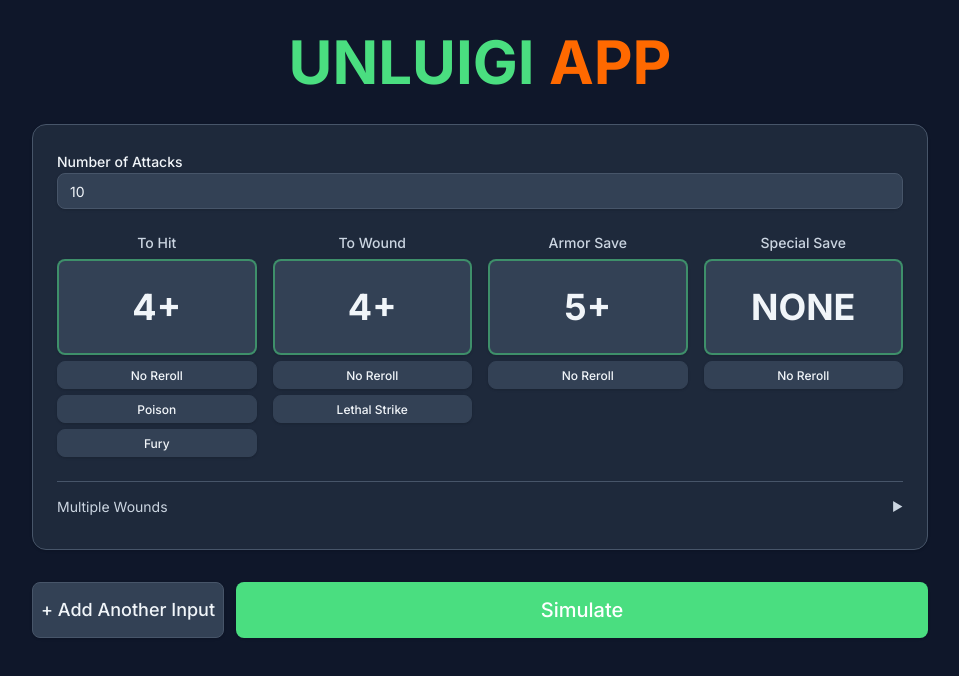
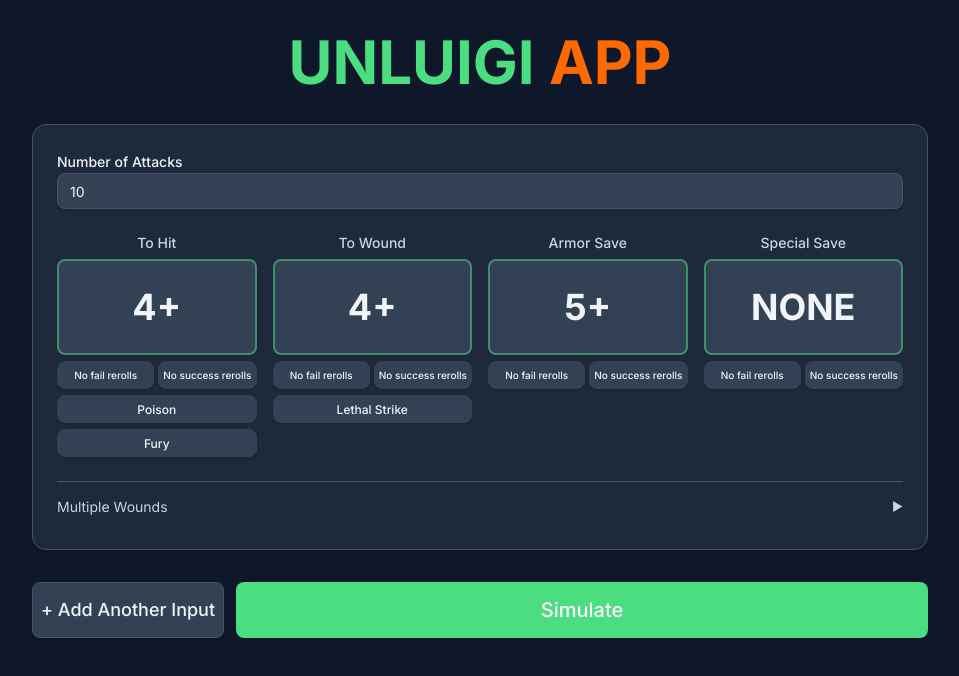
Before and after one commit to Banzgo/unluigi, a React (Vite) app: page / in a window 1280 px wide. Shown: the top 676 px of the page, without its empty margins (160-1119 px from the left). Built offline with nearby package versions, Linux system fonts and the light colour scheme.

Commit message:
Refactor reroll system to support split success and failure types, updating related components and tests for consistency.

```diff
--- a/src/App.tsx
+++ b/src/App.tsx
@@ -21,10 +21,14 @@ function App() {
       wound: 4,
       armorSave: 5,
       specialSave: "none",
-      rerollHits: "none",
-      rerollWounds: "none",
-      rerollArmorSaves: "none",
-      rerollSpecialSaves: "none",
+      rerollHitFailures: "none",
+      rerollHitSuccesses: "none",
+      rerollWoundFailures: "none",
+      rerollWoundSuccesses: "none",
+      rerollArmorSaveFailures: "none",
+      rerollArmorSaveSuccesses: "none",
+      rerollSpecialSaveFailures: "none",
+      rerollSpecialSaveSuccesses: "none",
       poison: false,
       lethalStrike: false,
       fury: false,
@@ -46,10 +50,14 @@ function App() {
         wound: 4,
         armorSave: 5,
         specialSave: "none",
-        rerollHits: "none",
-        rerollWounds: "none",
-        rerollArmorSaves: "none",
-        rerollSpecialSaves: "none",
+        rerollHitFailures: "none",
+        rerollHitSuccesses: "none",
+        rerollWoundFailures: "none",
+        rerollWoundSuccesses: "none",
+        rerollArmorSaveFailures: "none",
+        rerollArmorSaveSuccesses: "none",
+        rerollSpecialSaveFailures: "none",
+        rerollSpecialSaveSuccesses: "none",
         poison: false,
         lethalStrike: false,
         fury: false,
@@ -98,14 +106,18 @@ function App() {
       const params: SimulationParameters = {
         numAttacks: input.numAttacks,
         toHit: input.hit === "auto" ? "auto" : input.hit,
-        rerollHits: input.rerollHits,
+        rerollHitFailures: input.rerollHitFailures,
+        rerollHitSuccesses: input.rerollHitSuccesses,
         toWound: input.wound === "auto" ? "auto" : input.wound,
-        rerollWounds: input.rerollWounds,
+        rerollWoundFailures: input.rerollWoundFailures,
+        rerollWoundSuccesses: input.rerollWoundSuccesses,
         armorSave: input.armorSave === "none" ? "none" : input.armorSave,
         armorPiercing: 0,
-        rerollArmorSaves: input.rerollArmorSaves,
+        rerollArmorSaveFailures: input.rerollArmorSaveFailures,
+        rerollArmorSaveSuccesses: input.rerollArmorSaveSuccesses,
         specialSave: input.specialSave === "none" ? "none" : input.specialSave,
-        rerollSpecialSaves: input.rerollSpecialSaves,
+        rerollSpecialSaveFailures: input.rerollSpecialSaveFailures,
+        rerollSpecialSaveSuccesses: input.rerollSpecialSaveSuccesses,
         poison: input.poison,
         lethalStrike: input.lethalStrike,
         fury: input.fury,
--- a/src/components/DiceInput.tsx
+++ b/src/components/DiceInput.tsx
@@ -1,5 +1,5 @@
 import { useState } from "react";
-import { parseDiceExpression, type RerollType } from "../engine";
+import { parseDiceExpression, type SuccessRerollType, type FailureRerollType } from "../engine";
 import { Button } from "./ui/button";
 import { Card } from "./ui/card";
 import { Input } from "./ui/input";
@@ -14,10 +14,14 @@ export interface DiceInputState {
   wound: ToggleValue;
   armorSave: ToggleValue;
   specialSave: ToggleValue;
-  rerollHits: RerollType;
-  rerollWounds: RerollType;
-  rerollArmorSaves: RerollType;
-  rerollSpecialSaves: RerollType;
+  rerollHitFailures: FailureRerollType;
+  rerollHitSuccesses: SuccessRerollType;
+  rerollWoundFailures: FailureRerollType;
+  rerollWoundSuccesses: SuccessRerollType;
+  rerollArmorSaveFailures: FailureRerollType;
+  rerollArmorSaveSuccesses: SuccessRerollType;
+  rerollSpecialSaveFailures: FailureRerollType;
+  rerollSpecialSaveSuccesses: SuccessRerollType;
   poison: boolean;
   lethalStrike: boolean;
   fury: boolean;
@@ -44,28 +48,43 @@ export function DiceInput({
   const hitOptions: ToggleValue[] = [2, 3, 4, 5, 6, "auto"];
   const woundOptions: ToggleValue[] = [2, 3, 4, 5, 6, "auto"];
   const saveOptions: ToggleValue[] = [2, 3, 4, 5, 6, "none"];
-  const rerollOptions: RerollType[] = ["none", "1s", "fails", "successes"];
+  const failureRerollOptions: FailureRerollType[] = ["none", "1s", "all"];
+  const successRerollOptions: SuccessRerollType[] = ["none", "6s", "all"];
 
   const cycleValue = (current: ToggleValue, options: ToggleValue[]) => {
     const currentIndex = options.indexOf(current);
     return options[(currentIndex + 1) % options.length];
   };
 
-  const cycleReroll = (current: RerollType) => {
-    const currentIndex = rerollOptions.indexOf(current);
-    return rerollOptions[(currentIndex + 1) % rerollOptions.length];
+  const cycleFailureReroll = (current: FailureRerollType): FailureRerollType => {
+    const currentIndex = failureRerollOptions.indexOf(current);
+    return failureRerollOptions[(currentIndex + 1) % failureRerollOptions.length];
   };
 
-  const getRerollLabel = (reroll: RerollType) => {
+  const cycleSuccessReroll = (current: SuccessRerollType): SuccessRerollType => {
+    const currentIndex = successRerollOptions.indexOf(current);
+    return successRerollOptions[(currentIndex + 1) % successRerollOptions.length];
+  };
+
+  const getFailureRerollLabel = (reroll: FailureRerollType) => {
     switch (reroll) {
       case "none":
-        return "No Reroll";
+        return "No fail rerolls";
       case "1s":
         return "Reroll 1s";
-      case "fails":
-        return "Reroll Fails";
-      case "successes":
-        return "Reroll Successes";
+      case "all":
+        return "Reroll fails";
+    }
+  };
+
+  const getSuccessRerollLabel = (reroll: SuccessRerollType) => {
+    switch (reroll) {
+      case "none":
+        return "No success rerolls";
+      case "6s":
+        return "Reroll 6s";
+      case "all":
+        return "Reroll successes";
     }
   };
 
@@ -134,21 +153,38 @@ export function DiceInput({
           >
             {input.hit === "auto" ? "AUTO" : `${input.hit}+`}
           </Button>
+          <div className="flex gap-1">
             <Button
               onClick={() =>
                 onUpdate(input.id, {
-                rerollHits: cycleReroll(input.rerollHits),
+                  rerollHitFailures: cycleFailureReroll(input.rerollHitFailures),
                 })
               }
-            className={`w-full h-7 sm:h-7 text-[10px] sm:text-xs leading-tight ${
-              input.rerollHits !== "none"
+              className={`flex-1 h-7 sm:h-7 text-[9px] sm:text-[10px] leading-tight px-1 ${
+                input.rerollHitFailures !== "none"
                   ? "bg-blue-600 hover:bg-blue-700 text-white"
                   : "bg-secondary hover:bg-secondary/80"
               }`}
               variant="outline"
             >
-            {getRerollLabel(input.rerollHits)}
+              {getFailureRerollLabel(input.rerollHitFailures)}
             </Button>
+            <Button
+              onClick={() =>
+                onUpdate(input.id, {
+                  rerollHitSuccesses: cycleSuccessReroll(input.rerollHitSuccesses),
+                })
+              }
+              className={`flex-1 h-7 sm:h-7 text-[9px] sm:text-[10px] leading-tight px-1 ${
+                input.rerollHitSuccesses !== "none"
+                  ? "bg-blue-600 hover:bg-blue-700 text-white"
+                  : "bg-secondary hover:bg-secondary/80"
+              }`}
+              variant="outline"
+            >
+              {getSuccessRerollLabel(input.rerollHitSuccesses)}
+            </Button>
+          </div>
           <Button
             onClick={() => onUpdate(input.id, { poison: !input.poison })}
             className={`w-full h-7 sm:h-7 text-[10px] sm:text-xs leading-tight ${
@@ -189,21 +225,38 @@ export function DiceInput({
           >
             {input.wound === "auto" ? "AUTO" : `${input.wound}+`}
           </Button>
+          <div className="flex gap-1">
             <Button
               onClick={() =>
                 onUpdate(input.id, {
-                rerollWounds: cycleReroll(input.rerollWounds),
+                  rerollWoundFailures: cycleFailureReroll(input.rerollWoundFailures),
                 })
               }
-            className={`w-full h-7 sm:h-7 text-[10px] sm:text-xs leading-tight ${
-              input.rerollWounds !== "none"
+              className={`flex-1 h-7 sm:h-7 text-[9px] sm:text-[10px] leading-tight px-1 ${
+                input.rerollWoundFailures !== "none"
                   ? "bg-blue-600 hover:bg-blue-700 text-white"
                   : "bg-secondary hover:bg-secondary/80"
               }`}
               variant="outline"
             >
-            {getRerollLabel(input.rerollWounds)}
+              {getFailureRerollLabel(input.rerollWoundFailures)}
             </Button>
+            <Button
+              onClick={() =>
+                onUpdate(input.id, {
+                  rerollWoundSuccesses: cycleSuccessReroll(input.rerollWoundSuccesses),
+                })
+              }
+              className={`flex-1 h-7 sm:h-7 text-[9px] sm:text-[10px] leading-tight px-1 ${
+                input.rerollWoundSuccesses !== "none"
+                  ? "bg-blue-600 hover:bg-blue-700 text-white"
+                  : "bg-secondary hover:bg-secondary/80"
+              }`}
+              variant="outline"
+            >
+              {getSuccessRerollLabel(input.rerollWoundSuccesses)}
+            </Button>
+          </div>
           <Button
             onClick={() =>
               onUpdate(input.id, { lethalStrike: !input.lethalStrike })
@@ -235,21 +288,38 @@ export function DiceInput({
           >
             {input.armorSave === "none" ? "NONE" : `${input.armorSave}+`}
           </Button>
+          <div className="flex gap-1">
             <Button
               onClick={() =>
                 onUpdate(input.id, {
-                rerollArmorSaves: cycleReroll(input.rerollArmorSaves),
+                  rerollArmorSaveFailures: cycleFailureReroll(input.rerollArmorSaveFailures),
                 })
               }
-            className={`w-full h-7 sm:h-7 text-[10px] sm:text-xs leading-tight ${
-              input.rerollArmorSaves !== "none"
+              className={`flex-1 h-7 sm:h-7 text-[9px] sm:text-[10px] leading-tight px-1 ${
+                input.rerollArmorSaveFailures !== "none"
                   ? "bg-blue-600 hover:bg-blue-700 text-white"
                   : "bg-secondary hover:bg-secondary/80"
               }`}
               variant="outline"
             >
-            {getRerollLabel(input.rerollArmorSaves)}
+              {getFailureRerollLabel(input.rerollArmorSaveFailures)}
             </Button>
+            <Button
+              onClick={() =>
+                onUpdate(input.id, {
+                  rerollArmorSaveSuccesses: cycleSuccessReroll(input.rerollArmorSaveSuccesses),
+                })
+              }
+              className={`flex-1 h-7 sm:h-7 text-[9px] sm:text-[10px] leading-tight px-1 ${
+                input.rerollArmorSaveSuccesses !== "none"
+                  ? "bg-blue-600 hover:bg-blue-700 text-white"
+                  : "bg-secondary hover:bg-secondary/80"
+              }`}
+              variant="outline"
+            >
+              {getSuccessRerollLabel(input.rerollArmorSaveSuccesses)}
+            </Button>
+          </div>
         </div>
 
         {/* Special Save Column */}
@@ -268,21 +338,38 @@ export function DiceInput({
           >
             {input.specialSave === "none" ? "NONE" : `${input.specialSave}+`}
           </Button>
+          <div className="flex gap-1">
             <Button
               onClick={() =>
                 onUpdate(input.id, {
-                rerollSpecialSaves: cycleReroll(input.rerollSpecialSaves),
+                  rerollSpecialSaveFailures: cycleFailureReroll(input.rerollSpecialSaveFailures),
                 })
               }
-            className={`w-full h-7 sm:h-7 text-[10px] sm:text-xs leading-tight ${
-              input.rerollSpecialSaves !== "none"
+              className={`flex-1 h-7 sm:h-7 text-[9px] sm:text-[10px] leading-tight px-1 ${
+                input.rerollSpecialSaveFailures !== "none"
                   ? "bg-blue-600 hover:bg-blue-700 text-white"
                   : "bg-secondary hover:bg-secondary/80"
               }`}
               variant="outline"
             >
-            {getRerollLabel(input.rerollSpecialSaves)}
+              {getFailureRerollLabel(input.rerollSpecialSaveFailures)}
             </Button>
+            <Button
+              onClick={() =>
+                onUpdate(input.id, {
+                  rerollSpecialSaveSuccesses: cycleSuccessReroll(input.rerollSpecialSaveSuccesses),
+                })
+              }
+              className={`flex-1 h-7 sm:h-7 text-[9px] sm:text-[10px] leading-tight px-1 ${
+                input.rerollSpecialSaveSuccesses !== "none"
+                  ? "bg-blue-600 hover:bg-blue-700 text-white"
+                  : "bg-secondary hover:bg-secondary/80"
+              }`}
+              variant="outline"
+            >
+              {getSuccessRerollLabel(input.rerollSpecialSaveSuccesses)}
+            </Button>
+          </div>
         </div>
       </div>
 
--- a/src/engine/index.ts
+++ b/src/engine/index.ts
@@ -9,6 +9,7 @@ export {
   rollD3,
   rollD6,
   shouldReroll,
+  shouldRerollSplit,
 } from "./dice";
 export {
   calculateStatistics,
@@ -17,10 +18,12 @@ export {
 } from "./probability";
 export { runSimulation, runSimulationWithStats } from "./simulator";
 export type {
+  FailureRerollType,
   HitTracker,
   HitValue,
   ProbabilityPoint,
   RerollType,
   SimulationParameters,
   SimulationResults,
+  SuccessRerollType,
 } from "./types";
--- a/src/engine/simulator.ts
+++ b/src/engine/simulator.ts
@@ -2,7 +2,7 @@
  * Core simulation engine for The Ninth Age dice simulator
  */
 
-import { isSuccess, parseDiceExpression, rollD6, shouldReroll } from "./dice";
+import { isSuccess, parseDiceExpression, rollD6, shouldRerollSplit } from "./dice";
 import { calculateStatistics } from "./probability";
 import type {
   HitTracker,
@@ -14,13 +14,17 @@ import type {
  * Default values for optional simulation parameters
  */
 const DEFAULT_PARAMS = {
-  rerollHits: "none" as const,
-  rerollWounds: "none" as const,
+  rerollHitFailures: "none" as const,
+  rerollHitSuccesses: "none" as const,
+  rerollWoundFailures: "none" as const,
+  rerollWoundSuccesses: "none" as const,
   armorSave: "none" as const,
   armorPiercing: 0,
-  rerollArmorSaves: "none" as const,
+  rerollArmorSaveFailures: "none" as const,
+  rerollArmorSaveSuccesses: "none" as const,
   specialSave: "none" as const,
-  rerollSpecialSaves: "none" as const,
+  rerollSpecialSaveFailures: "none" as const,
+  rerollSpecialSaveSuccesses: "none" as const,
   poison: false,
   lethalStrike: false,
   fury: false,
@@ -126,8 +130,8 @@ function rollToHit(
     let roll = rollD6();
     const unmodifiedRoll = roll;
 
-    // Check for rerolls
-    if (shouldReroll(roll, params.toHit, params.rerollHits)) {
+    // Check for rerolls (a die can only be rerolled once)
+    if (shouldRerollSplit(roll, params.toHit, params.rerollHitFailures, params.rerollHitSuccesses)) {
       roll = rollD6();
     }
 
@@ -172,8 +176,8 @@ function rollToWound(
     let roll = rollD6();
     const unmodifiedRoll = roll;
 
-    // Check for rerolls
-    if (shouldReroll(roll, params.toWound, params.rerollWounds)) {
+    // Check for rerolls (a die can only be rerolled once)
+    if (shouldRerollSplit(roll, params.toWound, params.rerollWoundFailures, params.rerollWoundSuccesses)) {
       roll = rollD6();
     }
 
@@ -234,8 +238,8 @@ function rollArmorSaves(
 
     let roll = rollD6();
 
-    // Check for rerolls (defender's perspective)
-    if (shouldReroll(roll, modifiedArmorSave, params.rerollArmorSaves)) {
+    // Check for rerolls (defender's perspective, a die can only be rerolled once)
+    if (shouldRerollSplit(roll, modifiedArmorSave, params.rerollArmorSaveFailures, params.rerollArmorSaveSuccesses)) {
       roll = rollD6();
     }
 
@@ -280,8 +284,8 @@ function rollSpecialSaves(
 
     let roll = rollD6();
 
-    // Check for rerolls (defender's perspective)
-    if (shouldReroll(roll, params.specialSave, params.rerollSpecialSaves)) {
+    // Check for rerolls (defender's perspective, a die can only be rerolled once)
+    if (shouldRerollSplit(roll, params.specialSave, params.rerollSpecialSaveFailures, params.rerollSpecialSaveSuccesses)) {
       roll = rollD6();
     }
 
```
Also changed, not shown: src/engine/dice.ts (+54 -0 lines), src/engine/types.ts (+16 -4 lines), 2 other files (tests, documents, lock files or other folders). Lines whose indentation alone changed are shown as unchanged.
